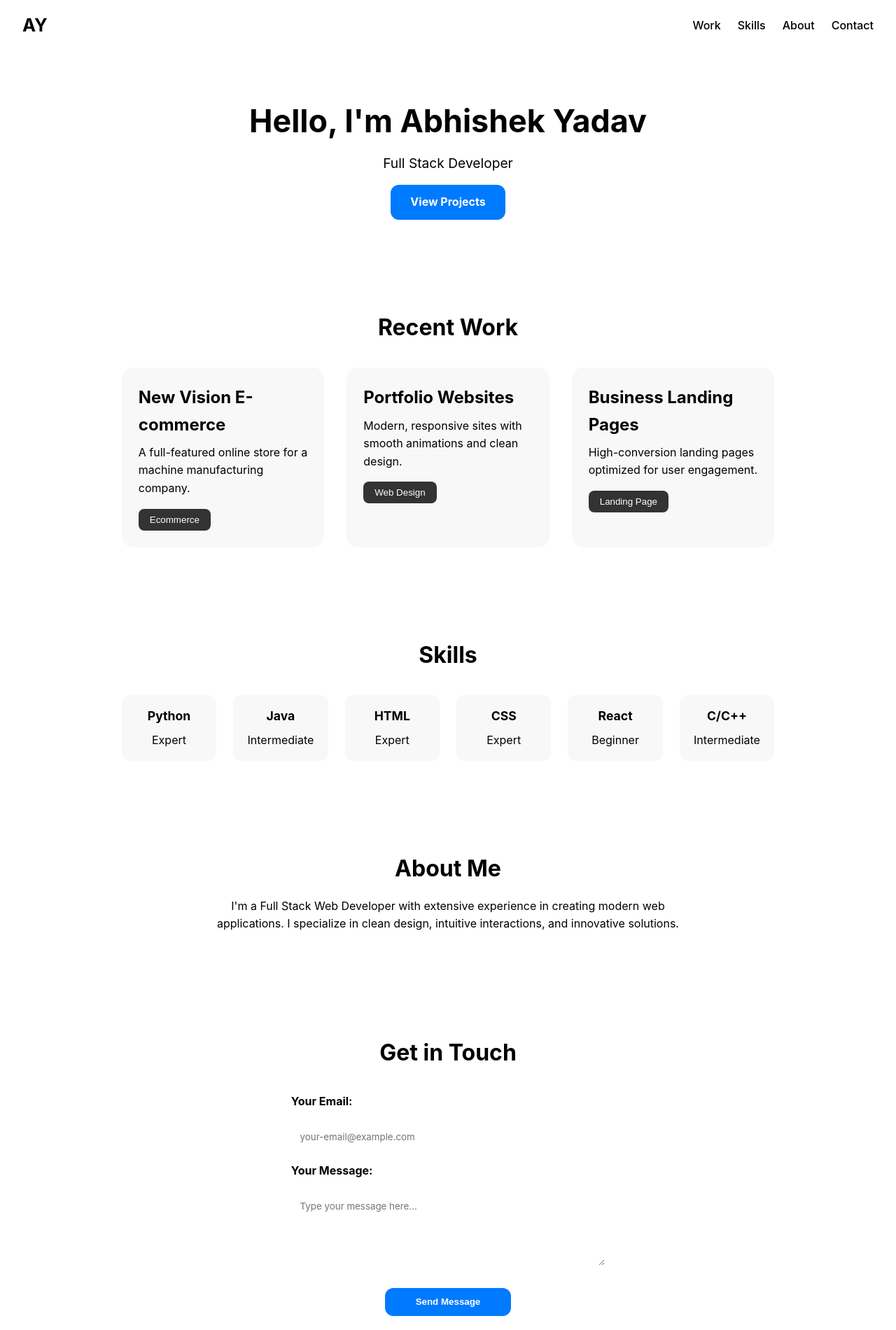
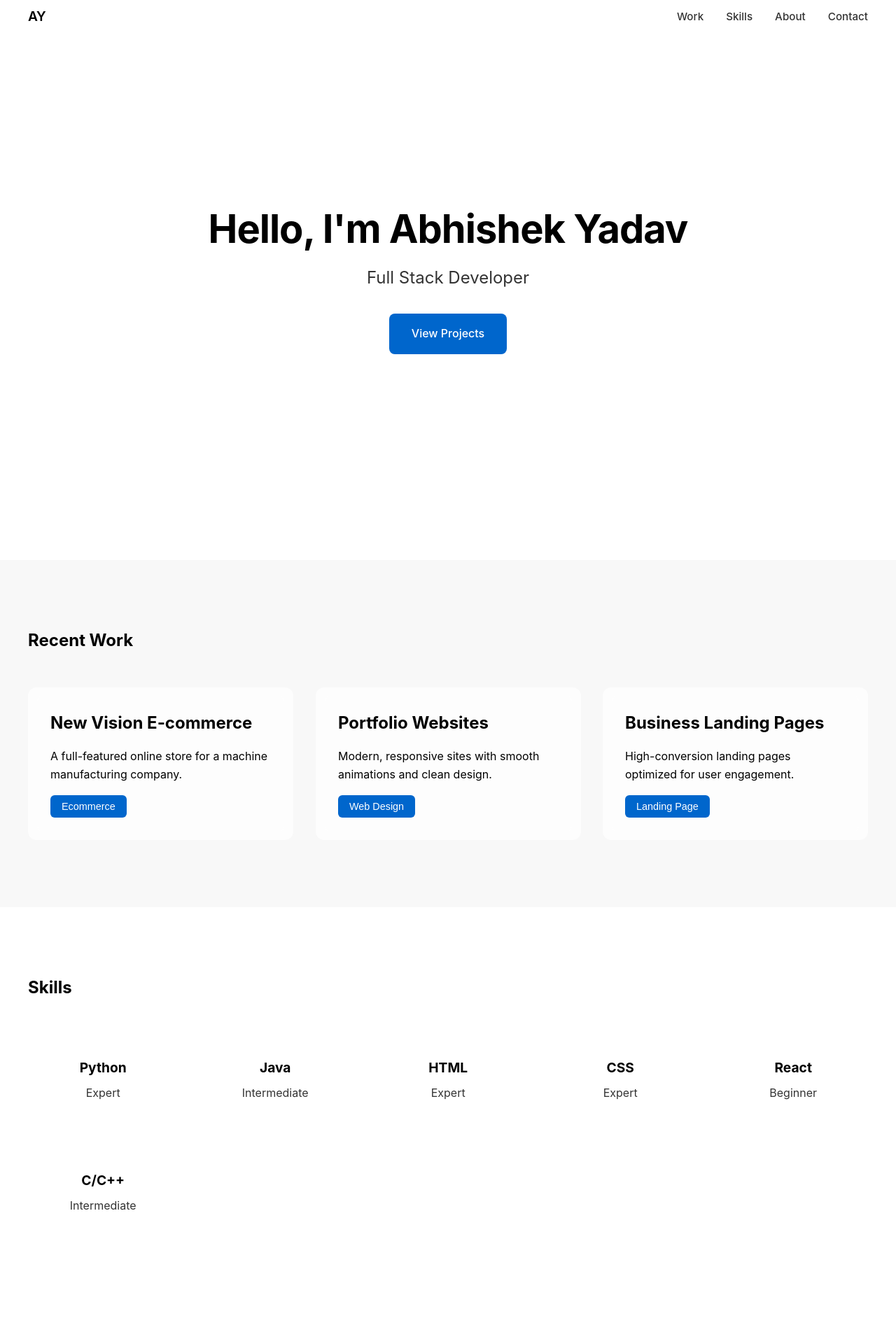
Before and after one commit to iamyaduvanshi/portfolio, a plain HTML site: page index.html in a window 1280 px wide. Shown: the top 1900 px of the page at 70% size. Drawn offline with Linux system fonts and the light colour scheme.

Commit message:
Update styles.css

```diff
--- a/styles.css
+++ b/styles.css
@@ -1,24 +1,22 @@
 /* CSS Variables for Dark/Light Mode */
+:root {
+  --bg-color: #fff;
+  --text-color: #000;
+  --accent-color: #0066cc;
+  --secondary-bg: #f8f8f8;
+  --header-bg: rgba(255, 255, 255, 0.8);
+  --glass-bg: rgba(255, 255, 255, 0.7);
+  --button-hover: #0077ed;
+}
 @media (prefers-color-scheme: dark) {
   :root {
     --bg-color: #000;
     --text-color: #fff;
-      --accent-color: #00bfff;
+    --accent-color: #0066cc;
     --secondary-bg: #111;
-      --header-bg: rgba(0, 0, 0, 0.9);
+    --header-bg: rgba(0, 0, 0, 0.8);
     --glass-bg: rgba(255, 255, 255, 0.1);
-      --button-hover: #00a2d6;
-    }
-  }
-  @media (prefers-color-scheme: light) {
-    :root {
-      --bg-color: #fff;
-      --text-color: #000;
-      --accent-color: #007aff;
-      --secondary-bg: #f8f8f8;
-      --header-bg: rgba(255, 255, 255, 0.9);
-      --glass-bg: rgba(255, 255, 255, 0.7);
-      --button-hover: #005bb5;
+    --button-hover: #0077ed;
   }
 }
 
@@ -32,278 +30,405 @@
   scroll-behavior: smooth;
 }
 body {
-    font-family: -apple-system, BlinkMacSystemFont, "Segoe UI", Roboto, "Helvetica Neue", Arial, sans-serif;
+  font-family: 'Inter', -apple-system, BlinkMacSystemFont, "Segoe UI", Roboto, sans-serif;
   background-color: var(--bg-color);
   color: var(--text-color);
   line-height: 1.6;
 }
 
-  /* Container */
-  .container {
-    width: 90%;
-    max-width: 1200px;
-    margin: 0 auto;
-  }
-
-  /* Glass Effect Utility */
-  .glass {
-    background: var(--glass-bg);
-    backdrop-filter: blur(10px);
-    border: 1px solid rgba(255, 255, 255, 0.3);
-    border-radius: 16px;
-    padding: 1rem;
-  }
-
 /* Header */
 .header {
   background: var(--header-bg);
-    position: sticky;
+  backdrop-filter: saturate(180%) blur(20px);
+  -webkit-backdrop-filter: saturate(180%) blur(20px);
+  position: fixed;
+  width: 100%;
   top: 0;
-    z-index: 999;
-    padding: 1rem 2rem;
-    border-bottom: 1px solid rgba(255,255,255,0.15);
+  left: 0;
+  z-index: 1000;
+  /* Smaller vertical padding for a more compact header */
+  padding: 0.5rem 2rem;
+  border-bottom: 1px solid rgba(255, 255, 255, 0.1);
+  transition: background-color 0.3s, transform 0.3s;
+}
+.header.hidden {
+  transform: translateY(-100%);
 }
 .header-inner {
+  max-width: 1200px;
+  margin: 0 auto;
   display: flex;
   justify-content: space-between;
   align-items: center;
 }
+
+/* Logo */
 .logo {
-    font-weight: bold;
-    font-size: 1.6rem;
+  font-weight: 600;
+  font-size: 1.2rem;
   color: var(--text-color);
+  letter-spacing: -0.5px;
+  transition: opacity 0.2s;
 }
+
+/* Navigation */
 .nav ul {
   display: flex;
   list-style: none;
-    gap: 1.5rem;
+  gap: 2rem;
 }
 .nav ul li a {
   text-decoration: none;
   color: var(--text-color);
   font-weight: 500;
-    transition: color 0.3s;
+  font-size: 0.95rem;
+  padding: 0.5rem 0;
+  position: relative;
+  transition: color 0.2s;
+  opacity: 0.8;
 }
 .nav ul li a:hover {
+  opacity: 1;
   color: var(--accent-color);
 }
+.nav ul li a::after {
+  content: '';
+  position: absolute;
+  bottom: -2px;
+  left: 0;
+  width: 100%;
+  height: 2px;
+  background-color: var(--accent-color);
+  transform: scaleX(0);
+  transform-origin: right;
+  transition: transform 0.3s ease;
+}
+.nav ul li a:hover::after {
+  transform: scaleX(1);
+  transform-origin: left;
+}
 
-  /* Hamburger Menu (Mobile) */
+/* Hamburger Menu: 2 lines */
 .hamburger {
   display: none;
   flex-direction: column;
-    gap: 0.3rem;
   cursor: pointer;
+  padding: 0.5rem;
+  background: none;
+  border: none;
 }
 .hamburger span {
-    width: 25px;
-    height: 3px;
+  width: 24px;
+  height: 2px;
   background-color: var(--text-color);
-    transition: transform 0.3s ease;
+  margin-bottom: 6px; /* spacing between the 2 lines */
+  transition: transform 0.3s ease, opacity 0.3s ease;
+}
+/* Remove the last margin to avoid extra spacing */
+.hamburger span:last-child {
+  margin-bottom: 0;
 }
 
-  /* Hero Section */
-  .hero {
-    display: flex;
-    flex-direction: column;
-    justify-content: center;
-    align-items: center;
-    padding: 4rem 2rem;
-    text-align: center;
-    background: var(--bg-color);
+/* When active, transform the 2 lines into an "X" */
+.hamburger.active span:nth-child(1) {
+  transform: translateY(4px) rotate(45deg);
 }
-  .hero h1 {
-    font-size: 2.8rem;
-    margin-bottom: 0.5rem;
-  }
-  .subtitle {
-    font-size: 1.2rem;
-    margin-bottom: 1rem;
-  }
-  .btn-primary {
-    display: inline-block;
-    padding: 0.75rem 1.8rem;
-    background-color: var(--accent-color);
-    color: var(--bg-color);
-    border: none;
-    border-radius: 12px;
-    text-decoration: none;
-    font-weight: bold;
-    cursor: pointer;
-    transition: background 0.3s, transform 0.2s;
-  }
-  .btn-primary:hover {
-    background-color: var(--button-hover);
-    transform: scale(1.05);
+.hamburger.active span:nth-child(2) {
+  transform: translateY(-4px) rotate(-45deg);
 }
 
-  /* Work Section */
-  .work-section {
-    padding: 4rem 2rem;
-    max-width: 1100px;
-    margin: 0 auto;
-  }
-  .work-section h2 {
-    font-size: 2rem;
-    text-align: center;
-    margin-bottom: 2rem;
-  }
-  .projects-container {
-    display: grid;
-    gap: 2rem;
-    grid-template-columns: repeat(auto-fit, minmax(280px, 1fr));
-  }
-  .project-card {
-    background: var(--secondary-bg);
-    border-radius: 16px;
-    padding: 1.5rem;
-    transition: transform 0.3s;
-  }
-  .project-card:hover {
-    transform: translateY(-5px);
-  }
-  .project-card h3 {
-    margin-bottom: 0.5rem;
-    font-size: 1.5rem;
-  }
-  .project-card p {
-    margin-bottom: 1rem;
-  }
-  .btn-secondary {
-    padding: 0.5rem 1rem;
-    background: #333;
-    color: #fff;
-    border: none;
-    border-radius: 8px;
-    cursor: pointer;
-    transition: background 0.3s;
-  }
-  .btn-secondary:hover {
-    background: #444;
-  }
-
-  /* Skills Section */
-  .skills-section {
-    padding: 4rem 2rem;
-    max-width: 1100px;
-    margin: 0 auto;
-  }
-  .skills-section h2 {
-    font-size: 2rem;
-    text-align: center;
-    margin-bottom: 2rem;
-  }
-  .skills-container {
-    display: grid;
-    gap: 1.5rem;
-    grid-template-columns: repeat(auto-fit, minmax(120px, 1fr));
-    justify-items: center;
-  }
-  .skill-box {
-    background: var(--secondary-bg);
-    padding: 1rem;
-    border-radius: 12px;
-    text-align: center;
-    width: 100%;
-  }
-  .skill-box h4 {
-    margin-bottom: 0.5rem;
-    font-size: 1.1rem;
-  }
-
-  /* About Section */
-  .about-section {
-    padding: 4rem 2rem;
-    max-width: 800px;
-    margin: 0 auto;
-    text-align: center;
-  }
-  .about-section h2 {
-    font-size: 2rem;
-    margin-bottom: 1rem;
-  }
-  .about-section p {
-    line-height: 1.6;
-  }
-
-  /* Contact Section */
-  .contact-section {
-    padding: 4rem 2rem;
-    max-width: 600px;
-    margin: 0 auto;
-  }
-  .contact-section h2 {
-    font-size: 2rem;
-    text-align: center;
-    margin-bottom: 2rem;
-  }
-  .contact-form {
-    display: flex;
-    flex-direction: column;
-    gap: 1rem;
-  }
-  .contact-form label {
-    font-weight: bold;
-  }
-  .contact-form input,
-  .contact-form textarea {
-    padding: 0.8rem;
-    border: none;
-    border-radius: 12px;
-    font-family: inherit;
-    background: var(--glass-bg);
-    color: var(--text-color);
-  }
-  .contact-form button {
-    width: 40%;
-    margin: 1rem auto 0;
-    text-align: center;
-    background: var(--accent-color);
-    color: var(--bg-color);
-    border: none;
-    border-radius: 12px;
-    padding: 0.8rem;
-    cursor: pointer;
-    font-weight: bold;
-    transition: background 0.3s, transform 0.2s;
-  }
-  .contact-form button:hover {
-    background: var(--button-hover);
-    transform: scale(1.05);
-  }
-
-  /* Footer */
-  .footer {
-    background: var(--bg-color);
-    text-align: center;
-    padding: 1rem;
-    font-size: 0.9rem;
-  }
-
-  /* Animations */
-  @keyframes fadeIn {
-    from { opacity: 0; transform: translateY(10px); }
-    to { opacity: 1; transform: translateY(0); }
-  }
-
-  /* Responsive Navigation */
+/* Mobile Styles */
 @media (max-width: 768px) {
   .nav ul {
-      position: absolute;
-      top: 70px;
-      right: 0;
-      background: var(--bg-color);
+    position: fixed;
+    top: 60px;
+    right: -100%;
+    background: var(--header-bg);
+    backdrop-filter: blur(20px);
+    -webkit-backdrop-filter: blur(20px);
     flex-direction: column;
-      width: 200px;
-      transform: translateX(100%);
-      transition: transform 0.3s ease;
-      padding: 1rem;
-      border-left: 1px solid #444;
+    width: 100%;
+    height: calc(100vh - 60px);
+    padding: 2rem;
+    transition: right 0.3s ease;
   }
   .nav ul.active {
-      transform: translateX(0);
+    right: 0;
   }
   .hamburger {
     display: flex;
   }
 }
+
+/* Hero Section */
+.hero {
+  height: 100vh;
+  display: flex;
+  align-items: center;
+  justify-content: center;
+  text-align: center;
+  padding: 0 2rem;
+  background: var(--bg-color);
+}
+.hero-content {
+  max-width: 800px;
+}
+.hero h1 {
+  font-size: 3.5rem;
+  font-weight: 700;
+  margin-bottom: 1rem;
+  letter-spacing: -1px;
+  line-height: 1.2;
+}
+.subtitle {
+  font-size: 1.5rem;
+  opacity: 0.8;
+  margin-bottom: 2rem;
+}
+.btn-primary {
+  display: inline-block;
+  padding: 1rem 2rem;
+  background: var(--accent-color);
+  color: #fff;
+  text-decoration: none;
+  border-radius: 8px;
+  font-weight: 500;
+  transition: background 0.3s, transform 0.2s;
+}
+.btn-primary:hover {
+  background: var(--button-hover);
+}
+.btn-primary:active {
+  transform: scale(0.95);
+}
+
+/* Work Section */
+.work-section {
+  padding: 6rem 2rem;
+  background: var(--secondary-bg);
+}
+.container {
+  max-width: 1200px;
+  margin: 0 auto;
+}
+.projects-container {
+  display: grid;
+  grid-template-columns: repeat(auto-fit, minmax(300px, 1fr));
+  gap: 2rem;
+  margin-top: 3rem;
+}
+.project-card {
+  opacity: 0;
+  transform: translateY(30px);
+  background: var(--glass-bg);
+  padding: 2rem;
+  border-radius: 12px;
+  backdrop-filter: blur(10px);
+  transition: transform 0.3s, opacity 0.6s;
+  will-change: transform, opacity;
+}
+.project-card.reveal {
+  opacity: 1;
+  transform: translateY(0);
+}
+.project-card:hover {
+  transform: translateY(-5px);
+  box-shadow: 0 10px 30px -15px rgba(0,0,0,0.2);
+}
+.project-card h3 {
+  font-size: 1.5rem;
+  margin-bottom: 1rem;
+}
+.btn-secondary {
+  display: inline-block;
+  padding: 0.5rem 1rem;
+  background: var(--accent-color);
+  color: #fff;
+  border: none;
+  border-radius: 6px;
+  font-size: 0.9rem;
+  margin-top: 1rem;
+  cursor: pointer;
+  transition: background 0.3s;
+}
+.btn-secondary:hover {
+  background: var(--button-hover);
+}
+
+/* Skills Section */
+.skills-section {
+  padding: 6rem 2rem;
+  background: var(--bg-color);
+}
+.skills-container {
+  display: grid;
+  grid-template-columns: repeat(auto-fit, minmax(200px, 1fr));
+  gap: 2rem;
+  margin-top: 3rem;
+}
+.skill-box {
+  opacity: 0;
+  transform: translateY(20px);
+  background: var(--glass-bg);
+  padding: 2rem;
+  border-radius: 12px;
+  text-align: center;
+  backdrop-filter: blur(10px);
+  transition: transform 0.4s cubic-bezier(0.4, 0, 0.2, 1), opacity 0.4s ease;
+  will-change: transform, opacity;
+}
+.skill-box h4 {
+  font-size: 1.2rem;
+  margin-bottom: 0.5rem;
+}
+.skill-box p {
+  opacity: 0.8;
+}
+
+/* About Section */
+.about-section {
+  padding: 6rem 2rem;
+  background: var(--bg-color);
+}
+.about-section .container {
+  max-width: 800px;
+  text-align: left;
+}
+.about-section h2 {
+  margin-bottom: 2rem;
+  font-size: 2rem;
+}
+.about-section p {
+  font-size: 1.1rem;
+  line-height: 1.8;
+  opacity: 0.9;
+}
+
+/* Contact Section */
+.contact-section {
+  padding: 6rem 2rem;
+  background: var(--secondary-bg);
+}
+.contact-container {
+  max-width: 800px;
+}
+.contact-form {
+  display: flex;
+  flex-direction: column;
+  gap: 1.5rem;
+  margin-top: 2rem;
+}
+.contact-form label {
+  font-weight: 500;
+  margin-bottom: 0.5rem;
+  display: block;
+}
+.contact-form input,
+.contact-form textarea {
+  width: 100%;
+  padding: 1rem;
+  border: 1px solid rgba(255, 255, 255, 0.1);
+  border-radius: 8px;
+  background: var(--glass-bg);
+  color: var(--text-color);
+  font-size: 1rem;
+  transition: all 0.3s ease;
+}
+.contact-form input:focus,
+.contact-form textarea:focus {
+  outline: none;
+  border-color: var(--accent-color);
+  box-shadow: 0 0 0 2px rgba(0, 102, 204, 0.2);
+}
+.contact-form textarea {
+  resize: vertical;
+  min-height: 150px;
+}
+.contact-form button {
+  align-self: flex-start;
+  margin-top: 1rem;
+  display: inline-flex;
+  align-items: center;
+  justify-content: center;
+  min-width: 150px;
+}
+.loading-spinner {
+  display: inline-block;
+  width: 16px;
+  height: 16px;
+  margin-right: 8px;
+  border: 2px solid rgba(255, 255, 255, 0.3);
+  border-radius: 50%;
+  border-top-color: #fff;
+  animation: spin 0.8s linear infinite;
+}
+@keyframes spin {
+  to { transform: rotate(360deg); }
+}
+.success-icon,
+.error-icon {
+  margin-right: 8px;
+}
+.contact-form.submitting button {
+  opacity: 0.8;
+}
+.contact-form.success button {
+  background: #28a745;
+}
+.contact-form.error button {
+  background: #dc3545;
+}
+.glass {
+  background: var(--glass-bg);
+  backdrop-filter: blur(10px);
+  border-radius: 16px;
+  border: 1px solid rgba(255, 255, 255, 0.1);
+  padding: 3rem;
+}
+
+/* Footer */
+.footer {
+  padding: 2rem;
+  background: var(--secondary-bg);
+}
+.footer .container {
+  display: flex;
+  justify-content: center;
+  align-items: center;
+}
+.footer p {
+  text-align: center;
+  opacity: 0.8;
+}
+
+/* Responsive adjustments for About and Contact sections */
+@media (max-width: 768px) {
+  .hero h1 {
+    font-size: 2.5rem;
+  }
+  .subtitle {
+    font-size: 1.2rem;
+  }
+  .projects-container,
+  .skills-container {
+    grid-template-columns: 1fr;
+  }
+  .about-section {
+    padding: 4rem 1.5rem;
+  }
+  .about-section h2 {
+    font-size: 1.8rem;
+    margin-bottom: 1.5rem;
+  }
+  .about-section p {
+    font-size: 1rem;
+    line-height: 1.6;
+  }
+  .contact-container {
+    padding: 2rem;
+  }
+  .contact-form button {
+    width: 100%;
+    align-self: stretch;
+  }
+}
```
Lines whose indentation alone changed are shown as unchanged.
